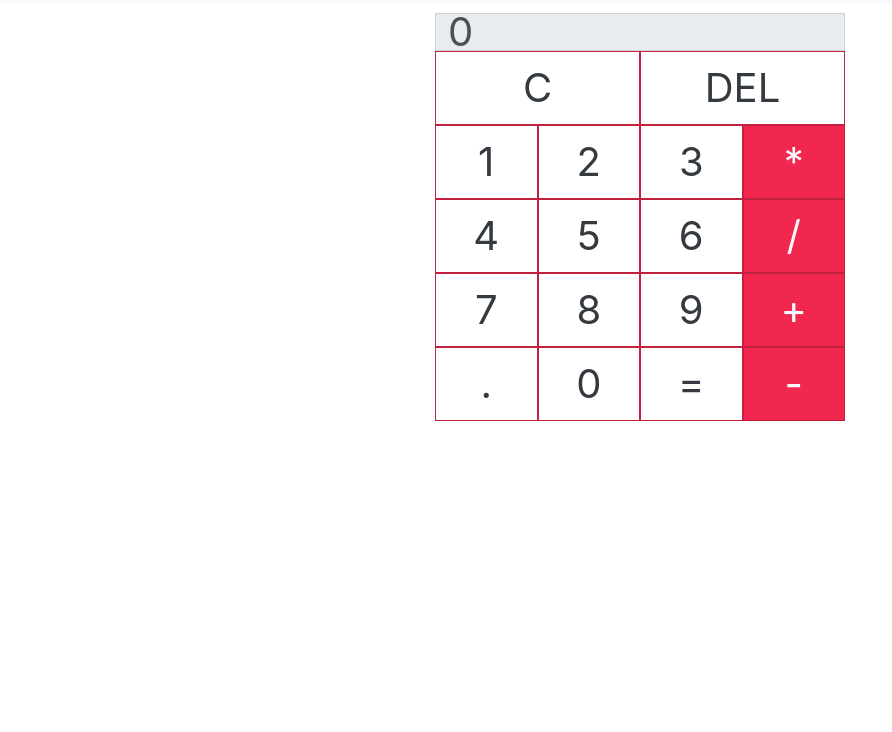
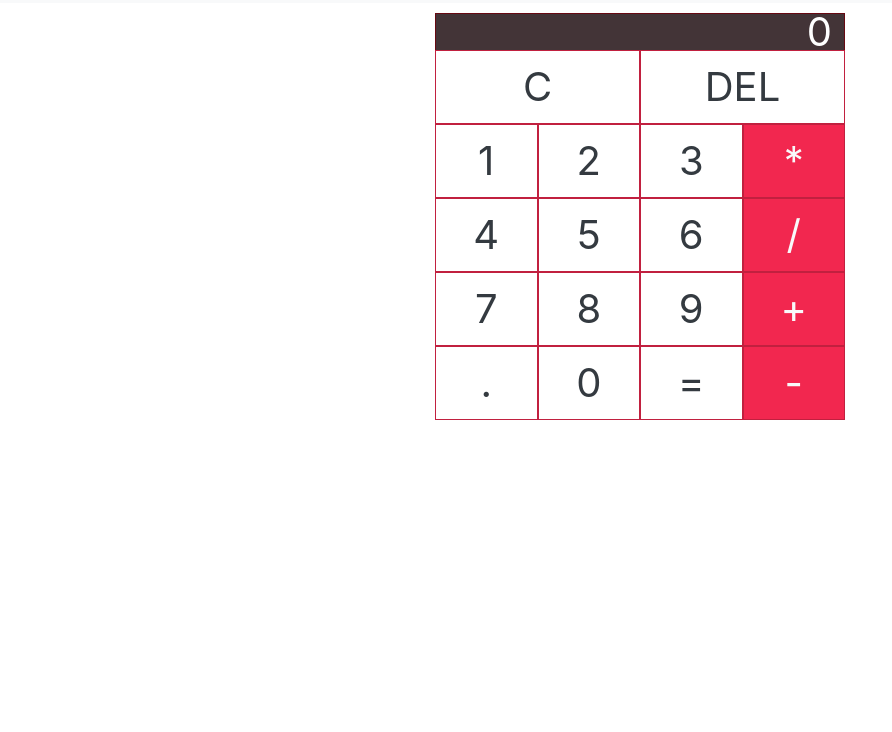
Before and after one commit to lagneshthakur/calculator-react, a React app: page / in a window 1280 px wide. Shown: the part 68-800 px from the top of the page, without its empty margins (0-892 px from the left). Built offline with nearby package versions, Linux system fonts and the light colour scheme.

Commit message:
final touches | enabled keyboard input

```diff
--- a/components/ResultScreenComponent.js
+++ b/components/ResultScreenComponent.js
@@ -10,7 +10,7 @@ import AdditionComponent from './arithmetic/AdditionComponent'
 import SubtractionComponent from './arithmetic/SubtractionComponent'
 // For the Output Screen
 function OutputScreen(props){
-    return (<input style={{borderRadius:0, fontSize: '40px', fontWeight: 400}} className="form-control" type="text" value={props.expression} disabled="true" />);
+    return (<input className="form-control outputScreen" type="text" value={props.expression} onKeyPress={props.handleKeyPress} onChange={props.handleChange} />);
 }
 
 export default class ResultScreenComponent extends React.Component {
@@ -23,6 +23,8 @@ export default class ResultScreenComponent extends React.Component {
         this.onBackspacePress = this.onBackspacePress.bind(this);
         this.onComputePress = this.onComputePress.bind(this);
         this.onClearPress = this.onClearPress.bind(this);
+        this.handleChange = this.handleChange.bind(this);
+        this.handleKeyPress = this.handleKeyPress.bind(this);
     }
 
     onKeyPress(newKey){
@@ -62,6 +64,18 @@ export default class ResultScreenComponent extends React.Component {
         }));
     }
 
+    handleChange(e){
+        if(!e.target.value.match(/[a-z]/i)){
+            this.setState({ expression: e.target.value });
+        }
+    }
+
+    handleKeyPress(e){
+        if (e.key === 'Enter') {
+            this.onComputePress();
+        }
+    }
+
     render(){
         let buttons = [];
         return (
@@ -74,7 +88,7 @@ export default class ResultScreenComponent extends React.Component {
                         <div className="mx-auto col-md-4 no-x-padding">
                             <div className="row">
                                 <div className="col-md-12 no-x-padding">
-                                    <OutputScreen expression={this.state.expression}/>
+                                    <OutputScreen expression={this.state.expression} handleChange={this.handleChange} handleKeyPress={this.handleKeyPress}/>
                                 </div>
                             </div>
                             <div className="row">
--- a/css/CSSStylesheet.css
+++ b/css/CSSStylesheet.css
@@ -37,3 +37,19 @@
     padding-left: 0px;
     padding-right: 0px;
 }
+
+.outputScreen{
+    background-color: #433437;
+    color: white;
+    border-radius: 0;
+    margin-bottom: -1px;
+    border-color: #670912;
+    font-size: 40px;
+    font-weight: 400;
+    text-align: right;
+}
+
+.outputScreen:focus{
+    border-color: #670912;
+    box-shadow: 0 0 0 0.2rem rgba(193, 32, 63, 0.32);
+}
--- a/package.json
+++ b/package.json
@@ -28,6 +28,7 @@
     "babel-preset-es2015": "^6.24.1",
     "babel-preset-react": "^6.24.1",
     "css-loader": "^1.0.0",
+    "file-loader": "^1.1.11",
     "style-loader": "^0.21.0",
     "webpack": "^4.16.4",
     "webpack-cli": "^3.1.0",
```
Also changed, not shown: css/digital-7.ttf (deleted), 1 other file.
